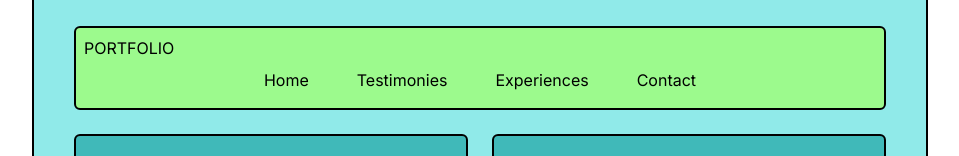
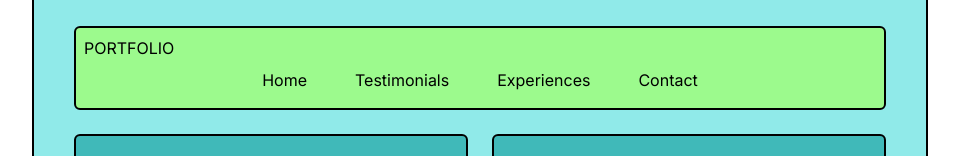
Before and after one commit to juankm08-a11y/portfolio, a Next.js app: page /about in a window 1280 px wide. Shown: the part 140-296 px from the top of the page, without its empty margins (160-1119 px from the left). Built offline with nearby package versions, Linux system fonts and the light colour scheme.

Commit message:
thirty-eight commit

```diff
--- a/src/app/about/page.tsx
+++ b/src/app/about/page.tsx
@@ -22,7 +22,7 @@ export default function AboutPage() {
 
   const navLinks = [
     { href: "/", label: "Home" },
-    { href: "/testimonies", label: "Testimonies" },
+    { href: "/testimonials", label: "Testimonials" },
     { href: "/experiences", label: "Experiences" },
     { href: "/contact", label: "Contact" },
   ];
```
Also changed, not shown: 1 other file (tests, documents, lock files or other folders).
